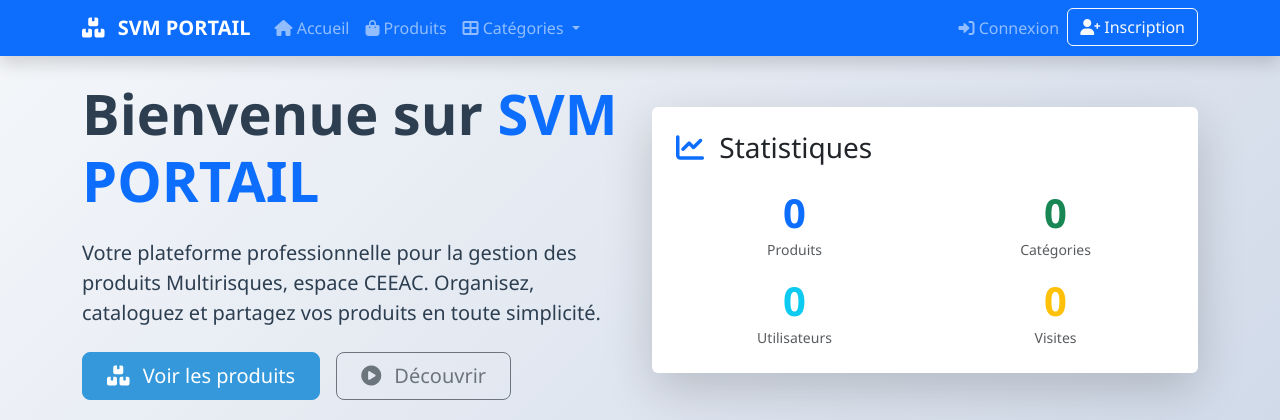
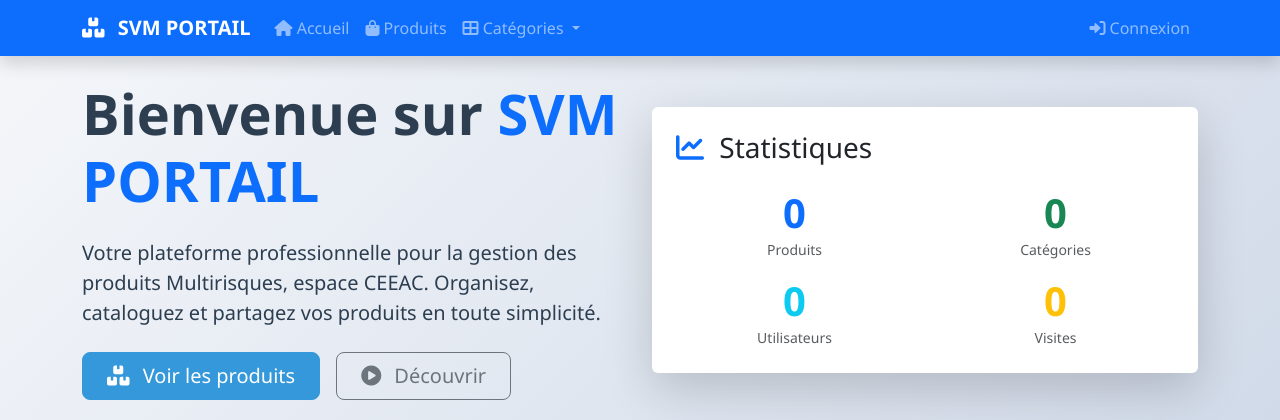
Before and after one commit to joelsteevelin-star/svm-portail, a Django app: page / in a window 1280 px wide. Shown: the top 420 px of the page. Run offline with Django 5.2, Linux system fonts and the light colour scheme.

Commit message:
Fix: remove register link causing 500 error

```diff
--- a/templates/includes/navbar.html
+++ b/templates/includes/navbar.html
@@ -60,11 +60,6 @@
                             <i class="fas fa-sign-in-alt"></i> Connexion
                         </a>
                     </li>
-                    <li class="nav-item">
-                        <a class="btn btn-outline-light" href="{% url 'register' %}">
-                            <i class="fas fa-user-plus"></i> Inscription
-                        </a>
-                    </li>
                 {% endif %}
             </ul>
         </div>
```
